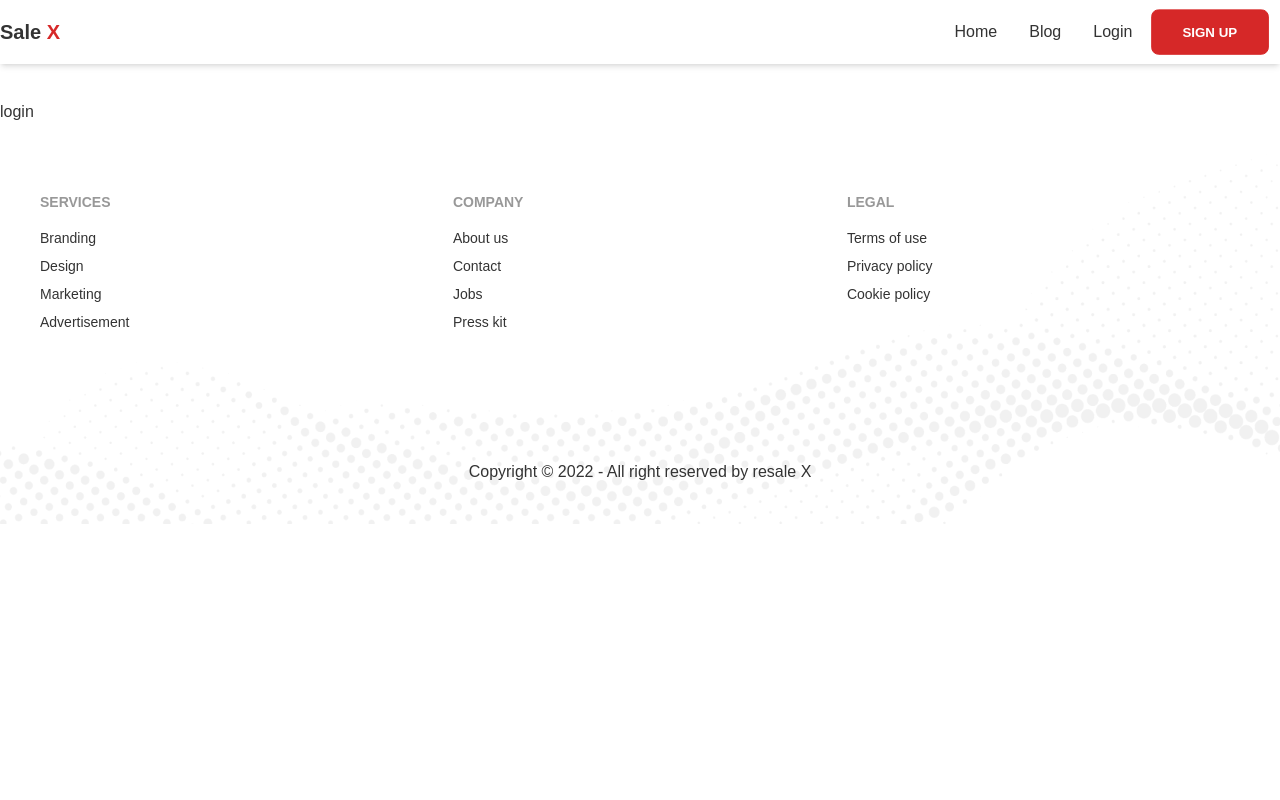
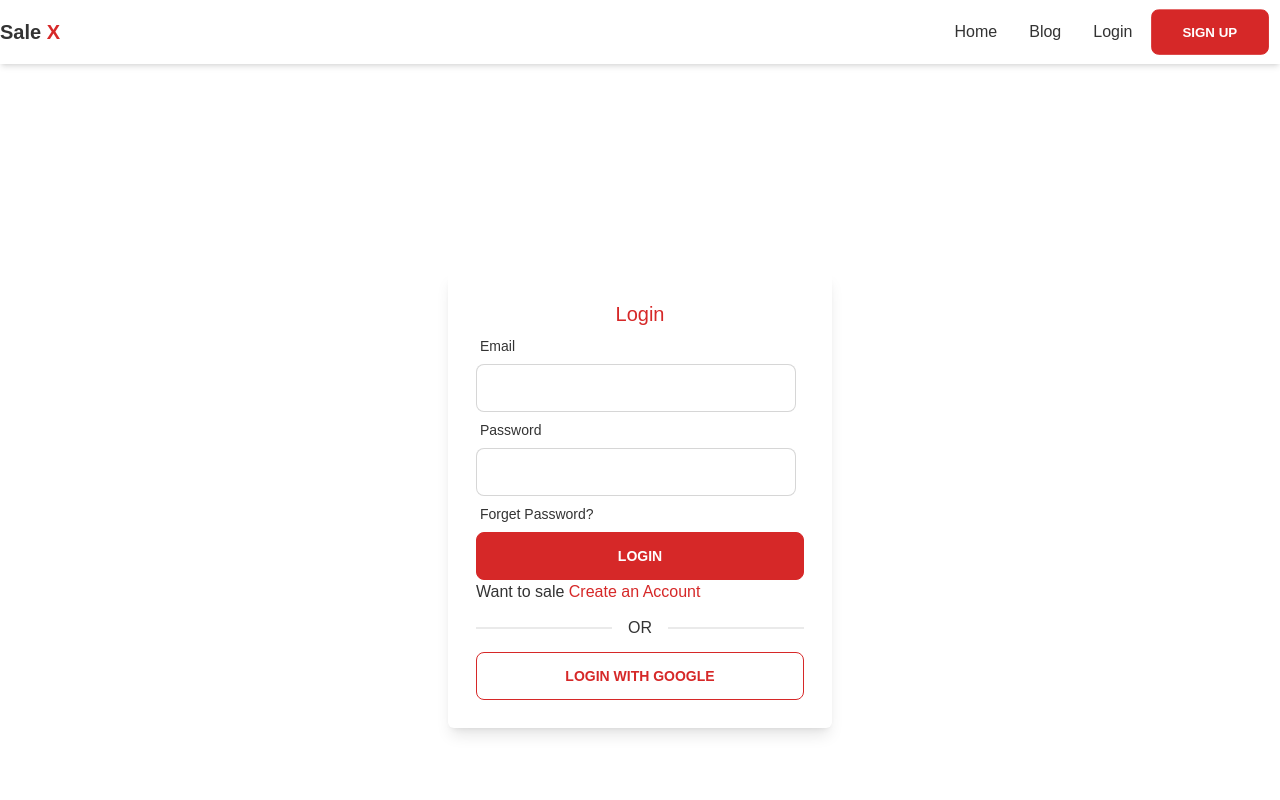
Before and after one commit to sufian06/resale-market-client, a React (Create React App) app: page /login in a window 1280 px wide. Shown: the top 800 px of the page. Built offline with nearby package versions, Linux system fonts and the light colour scheme; no server answers.

Commit message:
login added

```diff
--- a/src/Layout/Main.js
+++ b/src/Layout/Main.js
@@ -10,7 +10,6 @@ const Main = () => {
       <div className="max-w-[1440px] mx-auto">
         <Outlet />
       </div>
-
       <Footer />
     </div>
   );
--- /dev/null
+++ b/src/Pages/Dashboard/Dashboard.js
@@ -0,0 +1,11 @@
+import React from 'react';
+
+const Dashboard = () => {
+  return (
+    <div className="max-w-[1440px] mx-auto">
+      <h2 className="text-3xl">Coming soon</h2>
+    </div>
+  );
+};
+
+export default Dashboard;
--- a/src/Pages/Login/Login.js
+++ b/src/Pages/Login/Login.js
@@ -1,9 +1,83 @@
-import React from 'react';
+import React, { useContext, useState } from "react";
+import { useForm } from "react-hook-form";
+import { Link } from "react-router-dom";
+import { AuthContext } from "../../contexts/AuthProvider";
 
 const Login = () => {
+  const {
+    register,
+    formState: { errors },
+    handleSubmit,
+  } = useForm();
+  const {signIn} = useContext(AuthContext);
+  const [loginError, setLoginError] = useState('');
+
+  const handleLogin = (data) => {
+    console.log(data);
+    setLoginError('');
+    signIn(data.email, data.password)
+    .then(result => {
+      const user = result.user;
+      console.log(user);
+    })
+    .catch(error => {
+      console.log(error.message)
+      setLoginError(error.message)
+    })
+  };
+
   return (
-    <div>
-      login
+    <div className="h-[800px] flex justify-center items-center">
+      <div className="w-96 p-7 shadow-lg rounded-md">
+        <h2 className="text-xl text-primary text-center">Login</h2>
+        <form onSubmit={handleSubmit(handleLogin)}>
+          <div className="form-control w-full max-w-xs">
+            <label className="label">
+              <span className="label-text">Email</span>
+            </label>
+            <input
+              type="email"
+              {...register("email", { required: "Email is required" })}
+              className="input input-bordered w-full max-w-xs"
+            />
+            {errors.email && <p role='alert' className="text-primary">{errors.email?.message}</p>}
+          </div>
+          <div className="form-control w-full max-w-xs">
+            <label className="label">
+              <span className="label-text">Password</span>
+            </label>
+            <input
+              type="password"
+              {...register("password", { required: "Password is required" })}
+              className="input input-bordered w-full max-w-xs"
+            />
+            {errors.password && <p role='alert' className="text-primary">{errors.password?.message}</p>}
+            <label className="label">
+              <span className="label-text">Forget Password?</span>
+            </label>
+          </div>
+          <input
+            className="btn w-full btn-primary text-white"
+            type="submit"
+            value="login"
+          />
+          <div>
+            {
+              loginError && <p className="text-red-500">{loginError}</p>
+            }
+          </div>
+        </form>
+        <p>
+          Want to sale{" "}
+          <Link className="text-primary" to="/signup">
+            Create an Account
+          </Link>
+        </p>
+        <div className="divider">OR</div>
+        <button className="btn btn-outline btn-primary w-full">
+          Login with Google
+        </button>
+      </div>
     </div>
   );
 };
--- a/src/Pages/Shared/Navbar/Navbar.js
+++ b/src/Pages/Shared/Navbar/Navbar.js
@@ -22,6 +22,9 @@ const Navbar = () => {
       {user?.uid ? (
         <>
           <li>
+            <Link to="/dashboard">Dashboard</Link>
+          </li>
+          <li>
             <button onClick={handleLogOut}>Logout</button>
           </li>
         </>
@@ -31,7 +34,9 @@ const Navbar = () => {
         </li>
       )}
       <li className="btn btn-primary rounded-lg">
-        <Link className="text-white" to="/signup">Sign Up</Link>
+        <Link className="text-white" to="/signup">
+          Sign Up
+        </Link>
       </li>
     </React.Fragment>
   );
--- a/src/Pages/SignUp/SignUp.js
+++ b/src/Pages/SignUp/SignUp.js
@@ -1,7 +1,7 @@
 import React, { useContext, useState } from "react";
 import { useForm } from "react-hook-form";
 import toast from "react-hot-toast";
-import { Link, useNavigate } from "react-router-dom";
+import { Link } from "react-router-dom";
 import { AuthContext } from "../../contexts/AuthProvider";
 
 const SignUp = () => {
@@ -13,50 +13,29 @@ const SignUp = () => {
 
   const { createUser, updateUser } = useContext(AuthContext);
   const [signUpError, setSignUpError] = useState("");
-  const [createdUserEmail, setCreateUserEmail] = useState("");
-  // const [token] = useToken(createdUserEmail);
-  const navigate = useNavigate();
-
-  // if (token) {
-  //   // navigate("/");
-  // }
 
   const handleSignUp = (data) => {
+    console.log(data)
     setSignUpError("");
     createUser(data.email, data.password)
       .then((result) => {
         const user = result.user;
         console.log(user);
-        toast("User Created Successfully");
-        const userinfo = {
-          displayName: data.name,
-        };
-        updateUser(userinfo)
-          .then(() => {
-            // saveUser(data.name, data.email);
-          })
-          .catch((err) => console.error(err));
+        toast.success("User Created Successfully");
+        const userInfo = {
+          displayName: data.name
+        }
+        updateUser(userInfo)
+        .then(() => {})
+        .catch(err => console.log(err))
+
+
       })
       .catch((error) => {
         console.log(error);
-        setSignUpError(error.message);
+        setSignUpError(error.message)
       });
   };
-
-  // const saveUser = (name, email) => {
-  //   const user = { name, email };
-  //   fetch("https://doctors-portal-server-sooty.vercel.app/users", {
-  //     method: "POST",
-  //     headers: {
-  //       "content-type": "application/json",
-  //     },
-  //     body: JSON.stringify(user),
-  //   })
-  //     .then((res) => res.json())
-  //     .then((data) => {
-  //       setCreateUserEmail(email);
-  //     });
-  // };
 
   return (
     <div className="h-[800px] flex justify-center items-center">
@@ -118,6 +97,20 @@ const SignUp = () => {
               <p className="text-red-500">{errors.password.message}</p>
             )}
           </div>
+          <div className="form-control w-full max-w-xs">
+          <label className="label">
+              <span className="label-text">Role</span>
+            </label>
+            <select {...register("role", { required: "role is required" })} className="input input-bordered w-full max-w-xs">
+              <option value="">Select...</option>
+              <option value="seller">Seller</option>
+              <option value="buyer">Buyer</option>
+            </select>
+            {errors.role && (
+              <p className="text-red-500">{errors.role.message}</p>
+            )}
+          </div>
+
           <input
             className="btn btn-primary text-white w-full mt-4"
             value="Sign Up"
--- a/src/Routes/Routes/Routes.js
+++ b/src/Routes/Routes/Routes.js
@@ -1,5 +1,6 @@
 import { createBrowserRouter } from "react-router-dom";
 import Main from "../../Layout/Main";
+import Dashboard from "../../Pages/Dashboard/Dashboard";
 import Home from "../../Pages/Home/Home/Home";
 import Login from "../../Pages/Login/Login";
 import SignUp from "../../Pages/SignUp/SignUp";
@@ -29,6 +30,10 @@ const router = createBrowserRouter([
         element: <Login />
       },
     ]
+  },
+  {
+    path: '/dashboard',
+    element: <Dashboard />
   }
 ])
 
```
